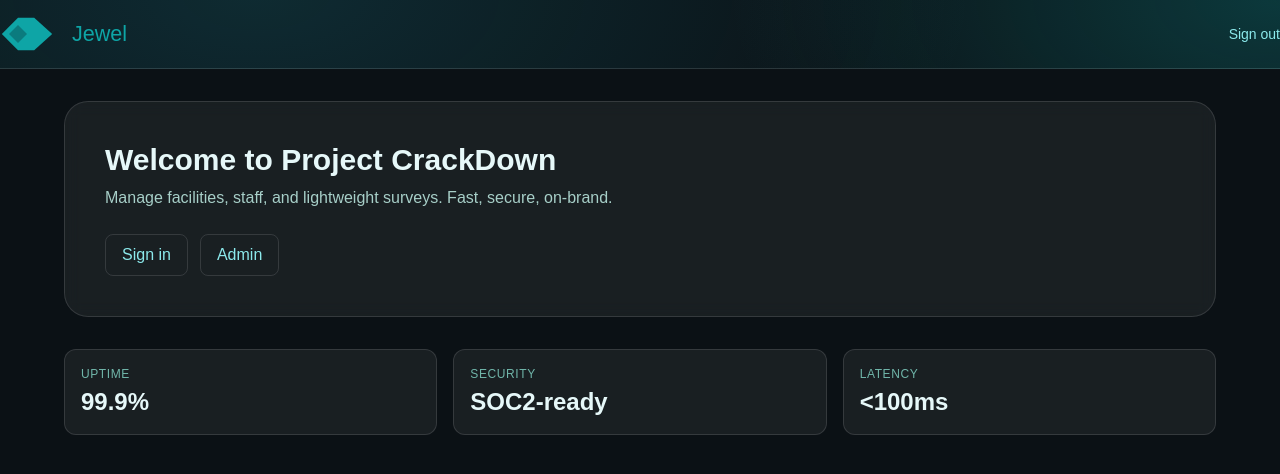
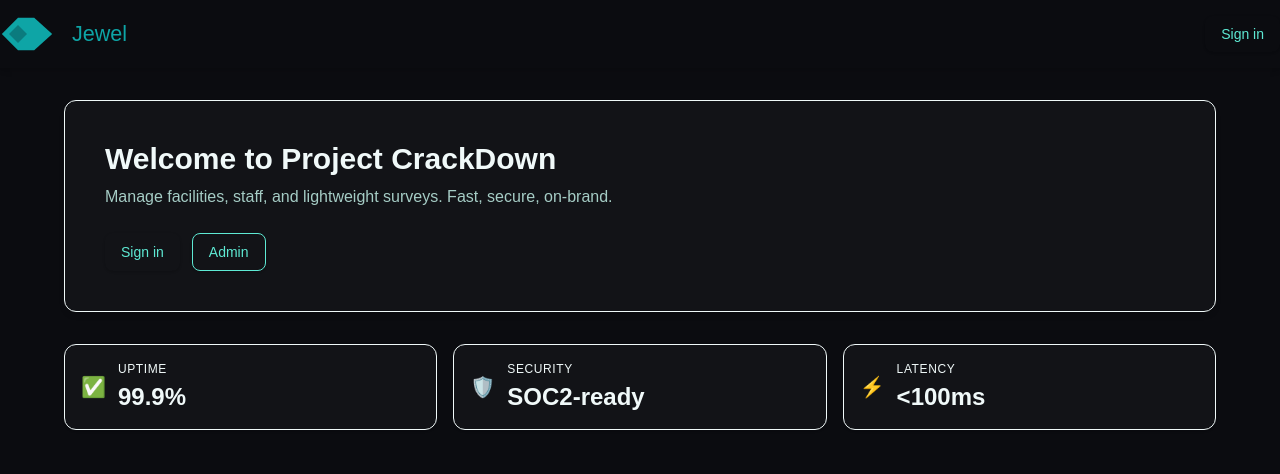
Before and after one commit to JewelChaim/Project_CrackDown, a Next.js app: page / in a window 1280 px wide. Shown: the top 474 px of the page. Built offline with nearby package versions, Linux system fonts and the light colour scheme; no server answers.

Commit message:
chore: apply Jewel branding and polish UI

```diff
--- a/src/app/admin/employees/page.tsx
+++ b/src/app/admin/employees/page.tsx
@@ -66,7 +66,7 @@ export default async function EmployeesPage() {
         </div>
       </form>
 
-      <div className="divide-y border border-panel rounded bg-panel">
+      <div className="divide-y border border-brand/20 rounded-xl bg-panel shadow-md">
         {employees.map(e => (
           <div key={e.id} className="flex items-center justify-between p-3">
             <div>
@@ -76,7 +76,7 @@ export default async function EmployeesPage() {
             </div>
             <form action={deleteEmployee} method="post">
               <input type="hidden" name="id" value={e.id} />
-              <Button type="submit" variant="destructive">Delete</Button>
+              <Button type="submit" variant="danger">Delete</Button>
             </form>
           </div>
         ))}
--- a/src/app/admin/facilities/page.tsx
+++ b/src/app/admin/facilities/page.tsx
@@ -48,13 +48,13 @@ export default async function FacilitiesPage() {
         <Button type="submit">Add</Button>
       </form>
 
-      <div className="divide-y border border-panel rounded bg-panel">
+      <div className="divide-y border border-brand/20 rounded-xl bg-panel shadow-md">
         {facilities.map(f => (
           <div key={f.id} className="flex items-center justify-between p-3">
             <div>{f.name}</div>
             <form action={deleteFacility} method="post">
               <input type="hidden" name="id" value={f.id} />
-              <Button type="submit" variant="destructive">Delete</Button>
+              <Button type="submit" variant="danger">Delete</Button>
             </form>
           </div>
         ))}
--- a/src/app/admin/page.tsx
+++ b/src/app/admin/page.tsx
@@ -24,9 +24,9 @@ export default async function AdminHome() {
     <main className="space-y-6">
       <h1 className="text-2xl font-semibold">Admin Dashboard</h1>
       <div className="grid sm:grid-cols-3 gap-4">
-        <Stat label="Facilities" value={facilityCount} />
-        <Stat label="Employees" value={employeeCount} />
-        <Stat label="Surveys" value={surveyCount} />
+        <Stat label="Facilities" value={facilityCount} icon="🏥" />
+        <Stat label="Employees" value={employeeCount} icon="👥" />
+        <Stat label="Surveys" value={surveyCount} icon="📋" />
       </div>
     </main>
   );
--- a/src/app/admin/surveys/page.tsx
+++ b/src/app/admin/surveys/page.tsx
@@ -45,9 +45,9 @@ export default async function SurveysPage() {
           const href = `/survey/${s.id}`;
           const qr = await QRCode.toDataURL(href);
           return (
-            <li key={s.id} className="border border-panel rounded bg-panel p-4">
+            <li key={s.id} className="border border-brand/20 rounded-xl bg-panel p-4 shadow-md transition hover:shadow-lg">
               <div className="flex items-start gap-4">
-                <Image src={qr} alt="QR" width={96} height={96} className="w-24 h-24 border border-panel rounded bg-white" unoptimized />
+                <Image src={qr} alt="QR" width={96} height={96} className="w-24 h-24 border border-brand/20 rounded bg-white" unoptimized />
                 <div className="flex-1">
                   <div className="font-medium">{s.title}</div>
                   <div className="text-sm text-teal-100/60">
--- a/src/app/globals.css
+++ b/src/app/globals.css
@@ -25,18 +25,21 @@ body {
   font-family: Arial, Helvetica, sans-serif;
 }
 :root {
-  --bg: #0B1115;
-  --panel: rgba(255,255,255,0.06);
-  --ring: #22D3EE33;
+  --color-brand: #0EA5A6;
+  --color-brand-dark: #0B7B7E;
+  --color-accent: #5EEAD4;
+  --bg: #0B0C10;
+  --panel: #121317;
+  --ring: #5EEAD444;
 }
-html, body { background: var(--bg); color: #e6f8f9; }
-a { color: #8CEAEC; }
+html, body { background: var(--bg); color: #f0f9f9; }
+a { color: var(--color-accent); }
 .bg-panel { background: var(--panel); }
-.border-panel { border-color: rgba(255,255,255,0.12); }
+.border-panel { border-color: rgba(255,255,255,0.1); }
 .glass { backdrop-filter: blur(8px); -webkit-backdrop-filter: blur(8px); }
 .grad-hero {
   background:
-    radial-gradient(1200px 600px at 20% -10%, #22D3EE22 0%, transparent 60%),
-    radial-gradient(1000px 500px at 100% 0%, #0EA5A644 0%, transparent 55%);
+    radial-gradient(1200px 600px at 20% -10%, var(--color-accent)22 0%, transparent 60%),
+    radial-gradient(1000px 500px at 100% 0%, var(--color-brand)44 0%, transparent 55%);
 }
 input, select, textarea { color-scheme: dark; }
--- a/src/app/page.tsx
+++ b/src/app/page.tsx
@@ -1,20 +1,22 @@
+import Link from "next/link";
 import { Stat } from "@/components/ui/Card";
+import { buttonVariants } from "@/components/ui/Button";
 
 export default function Home() {
   return (
     <>
-      <section className="rounded-3xl bg-panel glass border border-panel p-10">
+      <section className="rounded-xl bg-panel glass border border-brand/20 p-10 shadow-md">
         <h1 className="text-3xl font-semibold mb-2">Welcome to Project CrackDown</h1>
         <p className="text-teal-100/80 max-w-2xl">Manage facilities, staff, and lightweight surveys. Fast, secure, on-brand.</p>
         <div className="mt-6 flex gap-3">
-          <a href="/login" className="px-4 py-2 rounded-lg bg-brand hover:bg-brand-dark text-white border border-panel">Sign in</a>
-          <a href="/admin" className="px-4 py-2 rounded-lg bg-transparent border border-panel hover:bg-panel">Admin</a>
+          <Link href="/login" className={buttonVariants("primary")}>Sign in</Link>
+          <Link href="/admin" className={buttonVariants("secondary")}>Admin</Link>
         </div>
       </section>
-      <section className="grid sm:grid-cols-3 gap-4">
-        <Stat label="Uptime" value="99.9%" />
-        <Stat label="Security" value="SOC2-ready" />
-        <Stat label="Latency" value="<100ms" />
+      <section className="grid sm:grid-cols-3 gap-4 mt-8">
+        <Stat label="Uptime" value="99.9%" icon="✅" />
+        <Stat label="Security" value="SOC2-ready" icon="🛡️" />
+        <Stat label="Latency" value="<100ms" icon="⚡" />
       </section>
     </>
   );
--- a/src/components/AppNav.tsx
+++ b/src/components/AppNav.tsx
@@ -2,20 +2,35 @@ import Image from "next/image";
 import Link from "next/link";
 import { getServerSession } from "next-auth";
 import { authOptions } from "@/app/api/auth/[...nextauth]/options";
+import { buttonVariants } from "./ui/Button";
 
 export default async function AppNav() {
   const session = await getServerSession(authOptions);
   const role = (session?.user as { role?: string } | undefined)?.role;
 
   return (
-    <header className="sticky top-0 z-40 grad-hero border-b border-panel">
+    <header className="sticky top-0 z-40 bg-gradient-to-r from-brand to-brand-dark shadow-md">
       <nav className="container flex items-center justify-between py-4">
         <Link href="/" className="flex items-center gap-3">
           <Image src="/brand/jewel-logo.svg" alt="Jewel Healthcare" width={180} height={36} priority />
         </Link>
-        <div className="flex items-center gap-5 text-sm">
-          {role === "ADMIN" && <Link href="/admin" className="hover:underline">Admin</Link>}
-          <Link href="/api/auth/signout" className="hover:underline">Sign out</Link>
+        <div className="flex items-center gap-3">
+          {session ? (
+            <>
+              {role === "ADMIN" && (
+                <Link href="/admin" className={buttonVariants("secondary")}>
+                  Admin
+                </Link>
+              )}
+              <Link href="/api/auth/signout" className={buttonVariants("secondary")}>
+                Sign out
+              </Link>
+            </>
+          ) : (
+            <Link href="/login" className={buttonVariants("primary")}>
+              Sign in
+            </Link>
+          )}
         </div>
       </nav>
     </header>
--- a/src/components/ui/Button.tsx
+++ b/src/components/ui/Button.tsx
@@ -1,12 +1,18 @@
 import React from "react";
-type V = "primary"|"ghost"|"destructive";
+type V = "primary" | "secondary" | "danger";
 type P = React.ButtonHTMLAttributes<HTMLButtonElement> & { variant?: V; loading?: boolean; };
-export default function Button({ className="", variant="primary", loading=false, children, ...props }: P) {
-  const base = "inline-flex items-center justify-center rounded-lg px-3 py-2 text-sm font-medium transition border border-panel focus:outline-none focus:ring-4 focus:ring-[var(--ring)] disabled:opacity-50";
-  const styles: Record<V,string> = {
-    primary: "bg-brand text-white hover:bg-brand-dark",
-    ghost: "bg-transparent hover:bg-panel",
-    destructive: "bg-red-600 text-white hover:bg-red-700"
-  };
-  return <button {...props} className={`${base} ${styles[variant]} ${className}`}>{loading ? "…" : children}</button>;
+const base =
+  "inline-flex items-center justify-center rounded-lg px-4 py-2 text-sm font-medium transition-transform shadow-sm hover:shadow-md hover:scale-[1.02] focus:outline-none focus:ring-2 focus:ring-[var(--color-accent)] disabled:opacity-50";
+const styles: Record<V, string> = {
+  primary: "bg-brand text-white hover:bg-brand-dark",
+  secondary: "border border-brand text-brand hover:bg-brand/10",
+  danger: "bg-red-600 text-white hover:bg-red-700",
+};
+export const buttonVariants = (variant: V = "primary") => `${base} ${styles[variant]}`;
+export default function Button({ className = "", variant = "primary", loading = false, children, ...props }: P) {
+  return (
+    <button {...props} className={`${buttonVariants(variant)} ${className}`}>
+      {loading ? "…" : children}
+    </button>
+  );
 }
--- a/src/components/ui/Card.tsx
+++ b/src/components/ui/Card.tsx
@@ -1,15 +1,32 @@
 import React from "react";
-export function Card({ children, className="" }: { children: React.ReactNode; className?: string }) {
-  return <div className={`bg-panel glass shadow-glass border border-panel rounded-2xl ${className}`}>{children}</div>;
-}
-export function CardBody({ children, className="" }: { children: React.ReactNode; className?: string }) {
-  return <div className={`p-5 ${className}`}>{children}</div>;
-}
-export function Stat({ label, value }: { label: string; value: string | number }) {
+export function Card({ children, className = "" }: { children: React.ReactNode; className?: string }) {
   return (
-    <div className="p-4 rounded-xl bg-panel border border-panel">
-      <div className="text-xs uppercase tracking-wider text-teal-200/70">{label}</div>
-      <div className="text-2xl font-semibold mt-1">{value}</div>
+    <div
+      className={`bg-panel glass border border-brand/20 rounded-xl shadow-md transition hover:shadow-lg hover:scale-[1.01] ${className}`}
+    >
+      {children}
     </div>
   );
 }
+export function CardBody({ children, className = "" }: { children: React.ReactNode; className?: string }) {
+  return <div className={`p-5 ${className}`}>{children}</div>;
+}
+export function Stat({
+  label,
+  value,
+  icon,
+}: {
+  label: string;
+  value: string | number;
+  icon?: React.ReactNode;
+}) {
+  return (
+    <div className="p-4 rounded-xl bg-panel border border-brand/20 flex items-center gap-3 shadow-sm transition hover:shadow-md hover:scale-[1.02]">
+      {icon && <div className="text-brand text-xl">{icon}</div>}
+      <div>
+        <div className="text-xs uppercase tracking-wider text-brand">{label}</div>
+        <div className="text-2xl font-semibold mt-1">{value}</div>
+      </div>
+    </div>
+  );
+}
--- a/tailwind.config.ts
+++ b/tailwind.config.ts
@@ -5,7 +5,13 @@ const config: Config = {
   theme: {
     extend: {
       colors: {
-        brand: { DEFAULT: "#0EA5A6", dark: "#0B7B7E", light: "#22D3EE", bg: "#0B1115", panel: "rgba(255,255,255,0.06)" }
+        brand: {
+          DEFAULT: "#0EA5A6",
+          dark: "#0B7B7E",
+          light: "#5EEAD4",
+          bg: "#0B0C10",
+          panel: "#121317"
+        }
       },
       boxShadow: {
         glass: "0 1px 0 rgba(255,255,255,0.08) inset, 0 10px 30px rgba(0,0,0,0.35)"
```
